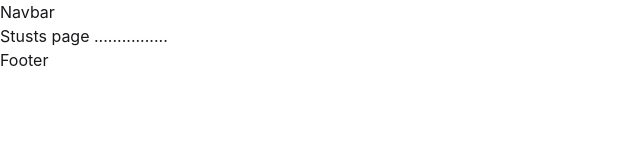
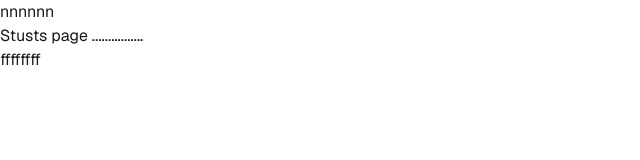
Before and after one commit to MaksumulEmon/Keen-Keeper, a React (Vite) app: page /status in a window 1280 px wide. Shown: the top 160 px of the page, without its empty margins (0-640 px from the left). Built offline with nearby package versions, Linux system fonts and the light colour scheme.

Commit message:
google font & folder structre

```diff
--- /dev/null
+++ b/src/Components/shared/Footer.jsx
@@ -0,0 +1,11 @@
+import React from 'react';
+
+const Footer = () => {
+    return (
+        <div>
+            ffffffff
+        </div>
+    );
+};
+
+export default Footer;
--- /dev/null
+++ b/src/Components/shared/Navbar.jsx
@@ -0,0 +1,11 @@
+import React from 'react';
+
+const Navbar = () => {
+    return (
+        <div>
+            nnnnnn
+        </div>
+    );
+};
+
+export default Navbar;
--- a/src/index.css
+++ b/src/index.css
@@ -1,2 +1,9 @@
+@import url('https://fonts.googleapis.com/css2?family=Geist:wght@100..900&display=swap');
+
+
 @import "tailwindcss";
 @plugin "daisyui";
+
+*{
+     font-family: "Geist", sans-serif;
+}
--- a/src/layout/RootLayout.jsx
+++ b/src/layout/RootLayout.jsx
@@ -1,12 +1,14 @@
 import React from 'react';
 import { Outlet } from 'react-router';
+import Navbar from '../Components/shared/Navbar';
+import Footer from '../Components/shared/Footer';
 
 const RootLayout = () => {
     return (
         <div>
-            <h2>Navbar</h2>
+            <Navbar />
             <Outlet />
-            <h2>Footer</h2>
+            <Footer />
         </div>
     );
 };
--- a/src/main.jsx
+++ b/src/main.jsx
@@ -7,6 +7,7 @@ import RootLayout from './layout/RootLayout';
 import Homepage from './pages/homepage/Homepage';
 import Timelinepage from './pages/timelinepage/Timelinepage';
 import Statuspage from './pages/statuspage/Statuspage';
+import Errorpage from './pages/errorpage/Errorpage';
 
 
 
@@ -28,7 +29,7 @@ const router = createBrowserRouter([
         Component: Statuspage,
       }
     ],
-    errorElement: <h2>sjh</h2>
+    errorElement: <Errorpage/>
   },
 
 ]);
--- /dev/null
+++ b/src/pages/errorpage/Errorpage.jsx
@@ -0,0 +1,36 @@
+import React from 'react';
+import { Link } from 'react-router';
+
+const Errorpage = () => {
+    return (
+        <div className="min-h-screen flex items-center justify-center bg-linear-to-br from-purple-600 via-indigo-600 to-blue-600 text-white px-4">
+
+            <div className="text-center">
+
+                {/* 404 Text */}
+                <h1 className="text-8xl md:text-9xl font-extrabold mb-4 drop-shadow-lg">
+                    404
+                </h1>
+
+                {/* Message */}
+                <h2 className="text-2xl md:text-3xl font-semibold mb-3">
+                    Oops! Page Not Found
+                </h2>
+
+                <p className="text-white/80 mb-6 max-w-md mx-auto">
+                    The page you are looking for doesn’t exist or has been moved.
+                </p>
+
+                {/* Button */}
+                <Link to="/">
+                    <button className="px-6 py-3 bg-white text-purple-700 font-semibold rounded-xl shadow-lg transition-all duration-300 hover:scale-105 hover:shadow-2xl">
+                        Go Home
+                    </button>
+                </Link>
+
+            </div>
+        </div>
+    );
+};
+
+export default Errorpage;
```
